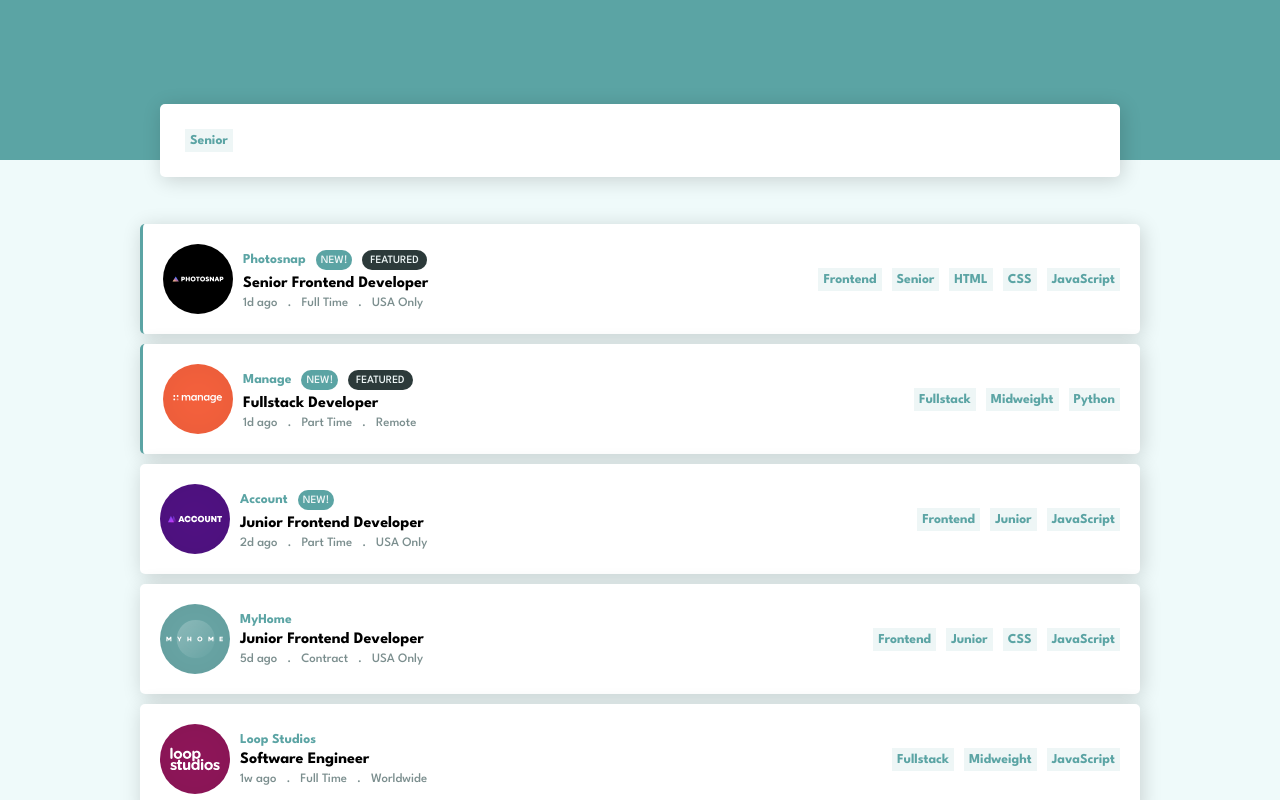
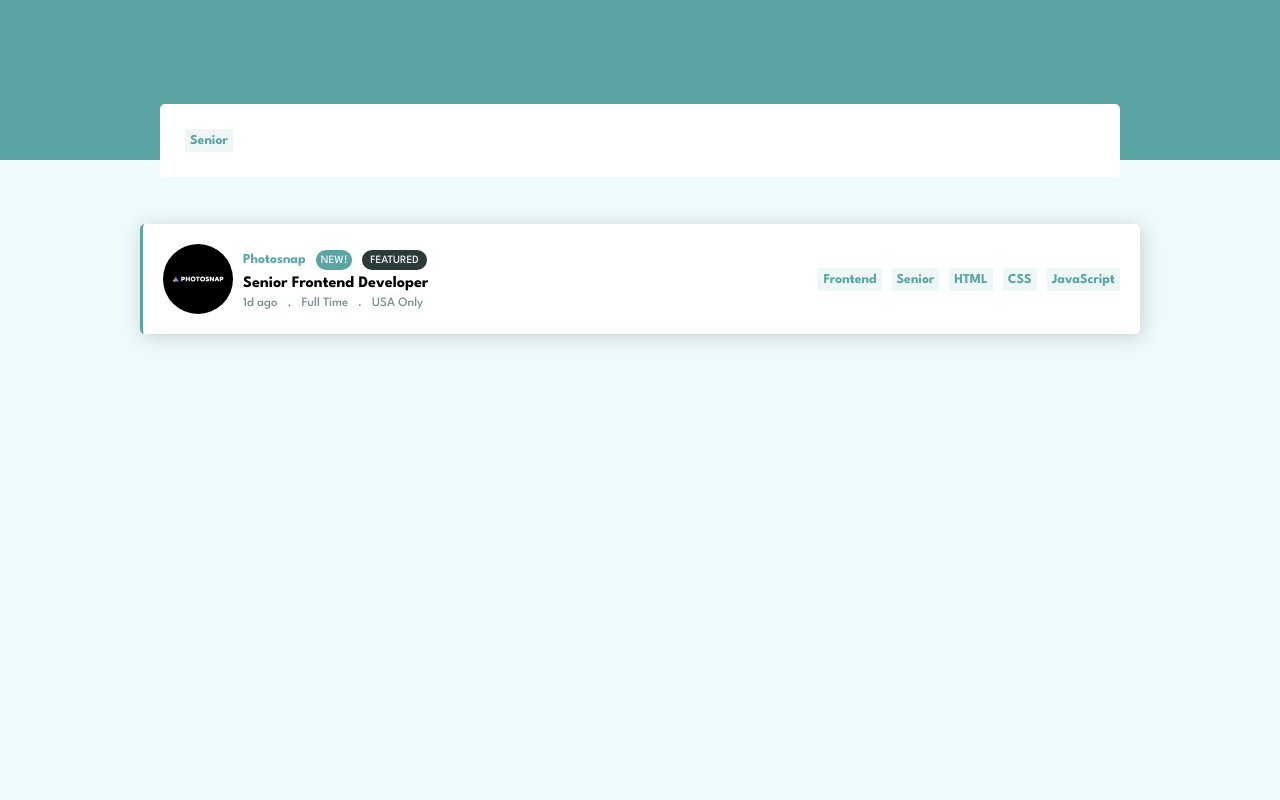
Before and after one commit to srirakeshv/JobListingReact, a React (Create React App) app: page / in a window 1280 px wide. Both pictures are taken after a click on the element "Senior". Shown: the top 800 px of the page. Built offline with nearby package versions, Linux system fonts and the light colour scheme.

Commit message:
updated the filter functionality

```diff
--- a/src/App.css
+++ b/src/App.css
@@ -29,22 +29,25 @@
     box-sizing: border-box;
     max-width: 1000px;
     width: 100%;
+    min-height: 70px;
     padding: 0 20px;
     margin-bottom: -120px;
     /* position: relative; */
 }
 .set{
-    display: flex;
+    display: flex !important;
+    /* background-color: blue !important; */
 }
 header .input .input1{
+    display: none;
     box-sizing: border-box;
     width: 100%;
     padding: 25px ;
     border: 0;
     border-radius: 5px;
     background-color: white;
-    box-shadow: 2px 3px 20px rgba(0, 0, 0, 0.164);
-    display: flex;
+    /* box-shadow: 2px 3px 20px rgba(0, 0, 0, 0.164); */
+    /* display: flex; */
     /* flex-direction: column; */
     gap: 10px;
 }
@@ -58,9 +61,7 @@
 header .input .input1 p{
     cursor: pointer;
 }
-.input input:focus{
-    outline: 0;
-}
+
 /* .input p{
     cursor: pointer;
     position: absolute;
@@ -69,19 +70,8 @@
     right: 5%;
     color: hsl(180, 29%, 50%);
 } */
-.input .key{
-    z-index: 2;
-    position: absolute;
-    top: 50%;
-    transform: translateY(-50%);
-    left: 3%;
-    display: flex;
-    gap: 10px;
-}
-.key p{
-    /* position: relative; */
-    color: brown;
-}
+
+
 /* main */
 .main{
     margin-top: 5%;
@@ -110,8 +100,8 @@
 .high {
     border-left: 3px solid hsl(180, 29%, 50%);
 }
-.remove1{
-    display: none;
+.removecontainer{
+    display: none !important;
 }
 .container .image{
     display: flex;
--- a/src/Job_listing.jsx
+++ b/src/Job_listing.jsx
@@ -3,29 +3,34 @@
 import "./App.css";
 
 const JobListing = () => {
+  const [selectedRole, setSelectedRole] = useState([]);
   const [active, setActive] = useState(false);
-  const [selectedRole, setSelectedRole] = useState([]);
+
   useEffect(() => {
     console.log("Selected Roles:", selectedRole);
   }, [selectedRole]);
+
   const handleClick = (role) => {
     setActive(true);
+    // selectedRole.length === 0 ? setActive(false) : setActive(true);
     setSelectedRole((prevRole) => [...prevRole, role]);
-    console.log(role, active);
+    console.log(role);
   };
+
   const removeClick = (roleToRemove) => {
     setSelectedRole((prevRole) =>
       prevRole.filter((role) => role !== roleToRemove)
     );
   };
+
   return (
     <div>
       <header>
-        <div className={`input  `}>
-          <div className="input1">
-            {selectedRole.map((role, index) => (
+        <div className={`input`}>
+          <div className={`input1 ${active ? "set" : ""}`}>
+            {selectedRole.map((role) => (
               <p
-                key={index}
+                key={role}
                 onClick={() => {
                   removeClick(role);
                 }}
@@ -37,19 +42,25 @@
         </div>
       </header>
       <div className="main">
-        {JobData.map((job, index) => (
+        {JobData.map((job) => (
           <div
             className={`${job.featured ? "high container" : "container"} ${
-              selectedRole.length > 0 &&
-              selectedRole.every((role) => job.role.includes(role))
-                ? "remove1"
-                : ""
+              selectedRole.length === 0 ||
+              selectedRole.every((role) => {
+                return (
+                  job.role.includes(role) ||
+                  job.level.includes(role) ||
+                  job.languages.includes(role)
+                );
+              })
+                ? ""
+                : "removecontainer"
             }`}
-            key={index}
+            key={job.id}
           >
             <div className="image">
               <div className="img">
-                <img src={job.logo}></img>
+                <img src={job.logo} alt="logo"></img>
               </div>
               <div className="text">
                 <div className="text-head">
@@ -58,10 +69,7 @@
                     <p className={`${job.new ? "title1" : ""}`}>NEW!</p>
                   )}
                   {job.featured && (
-                    <p
-                      className={`${job.featured ? "title2" : ""}`}
-                      key={index}
-                    >
+                    <p className={`${job.featured ? "title2" : ""}`}>
                       FEATURED
                     </p>
                   )}
```
Also changed, not shown: src/index.js (+6 -6 lines), 1 other file (tests, documents, lock files or other folders).
